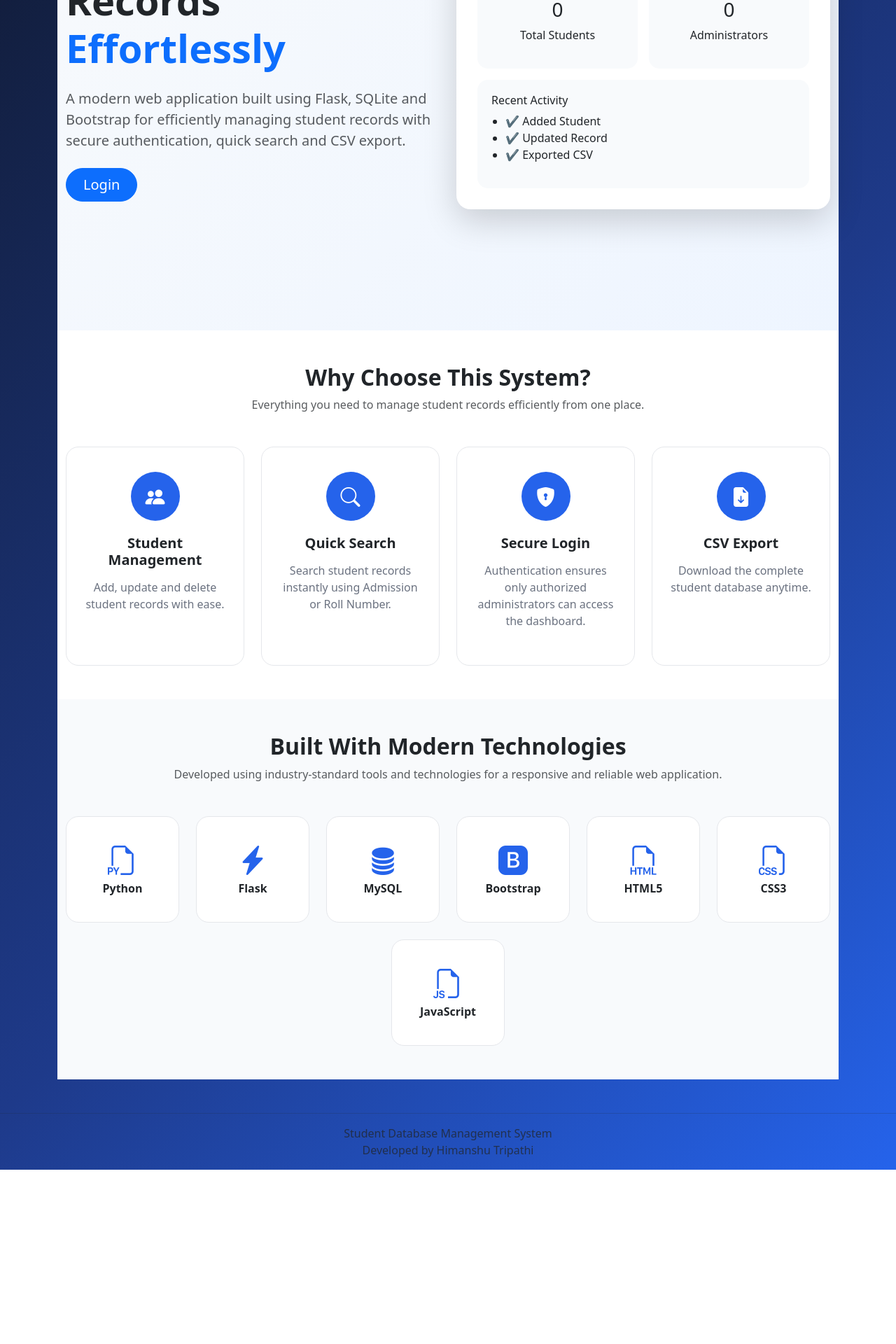
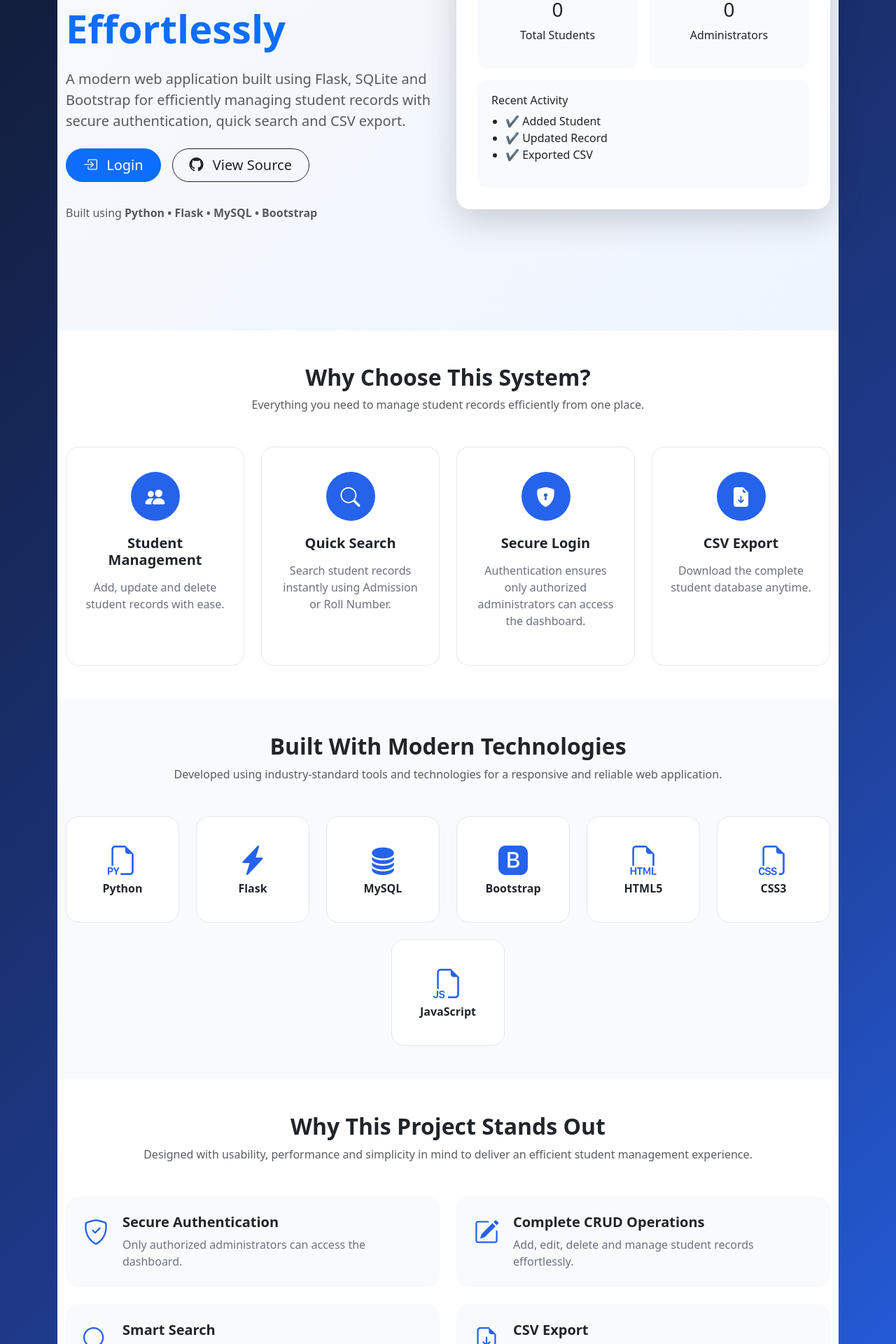
Before and after one commit to himanshu07-12/student-database-management-system, a Flask app: page / in a window 1280 px wide. Shown: the part 440-2360 px from the top of the page at 70% size. Before the commit the page ends 2111 px from the top, so only its background shows below. Run offline with Flask 3, Linux system fonts and the light colour scheme; data that the repository does not hold is empty; some libraries are stand-ins or nearby versions.

Commit message:
added github link

```diff
--- a/static/style.css
+++ b/static/style.css
@@ -236,3 +236,92 @@ body{
     font-weight:600;
 
 }
+.highlights-section{
+
+    background:white;
+
+}
+
+.highlight-item{
+
+    display:flex;
+
+    gap:20px;
+
+    padding:25px;
+
+    background:#f8fafc;
+
+    border-radius:18px;
+
+    transition:.35s;
+
+    height:100%;
+
+}
+
+.highlight-item:hover{
+
+    transform:translateY(-6px);
+
+    box-shadow:0 15px 35px rgba(0,0,0,.08);
+
+}
+
+.highlight-item i{
+
+    font-size:36px;
+
+    color:#2563eb;
+
+    flex-shrink:0;
+
+}
+
+.highlight-item h5{
+
+    margin-bottom:8px;
+
+    font-weight:600;
+
+}
+
+.highlight-item p{
+
+    margin:0;
+
+    color:#6b7280;
+
+}
+
+.btn-outline-dark{
+
+    transition:all .3s ease;
+
+}
+
+.btn-outline-dark:hover{
+
+    background:#111827;
+
+    color:white;
+
+    transform:translateY(-3px);
+
+    box-shadow:0 10px 25px rgba(0,0,0,.15);
+
+}
+
+.btn-primary{
+
+    transition:all .3s ease;
+
+}
+
+.btn-primary:hover{
+
+    transform:translateY(-3px);
+
+    box-shadow:0 10px 25px rgba(37,99,235,.35);
+
+}
--- a/templates/index.html
+++ b/templates/index.html
@@ -30,13 +30,31 @@
 
                 </p>
 
-                <a href="/login"
-                   class="btn btn-primary btn-lg px-4 rounded-pill">
+                <div class="d-flex flex-wrap gap-3 mt-4">
 
-                    Login
+                    <a href="/login"
+                        class="btn btn-primary btn-lg px-4 rounded-pill">
 
-                </a>
+                        <i class="bi bi-box-arrow-in-right me-2"></i>
+                        Login
 
+                    </a>
+
+                    <a href="https://github.com/himanshu07-12/student-database-management-system"
+                         target="_blank"
+                         class="btn btn-outline-dark btn-lg px-4 rounded-pill">
+
+                        <i class="bi bi-github me-2"></i>
+                        View Source
+
+                    </a>
+                    <p class="text-muted mt-3 mb-0">
+
+                        Built using <strong>Python • Flask • MySQL • Bootstrap</strong>
+
+                    </p>
+
+                </div>
             </div>
 
             <!-- Right Side -->
@@ -315,4 +333,168 @@
     </div>
 
 </section>
+
+<section class="highlights-section py-5">
+
+    <div class="container">
+
+        <div class="text-center mb-5">
+
+            <h2 class="fw-bold">
+                Why This Project Stands Out
+            </h2>
+
+            <p class="text-muted">
+
+                Designed with usability, performance and
+                simplicity in mind to deliver an efficient
+                student management experience.
+
+            </p>
+
+        </div>
+
+        <div class="row g-4">
+
+            <div class="col-md-6">
+
+                <div class="highlight-item">
+
+                    <i class="bi bi-shield-check"></i>
+
+                    <div>
+
+                        <h5>Secure Authentication</h5>
+
+                        <p>
+                            Only authorized administrators
+                            can access the dashboard.
+                        </p>
+
+                    </div>
+
+                </div>
+
+            </div>
+
+            <div class="col-md-6">
+
+                <div class="highlight-item">
+
+                    <i class="bi bi-pencil-square"></i>
+
+                    <div>
+
+                        <h5>Complete CRUD Operations</h5>
+
+                        <p>
+
+                            Add, edit, delete and manage
+                            student records effortlessly.
+
+                        </p>
+
+                    </div>
+
+                </div>
+
+            </div>
+
+            <div class="col-md-6">
+
+                <div class="highlight-item">
+
+                    <i class="bi bi-search"></i>
+
+                    <div>
+
+                        <h5>Smart Search</h5>
+
+                        <p>
+
+                            Find students instantly using
+                            Admission or Roll Number.
+
+                        </p>
+
+                    </div>
+
+                </div>
+
+            </div>
+
+            <div class="col-md-6">
+
+                <div class="highlight-item">
+
+                    <i class="bi bi-file-earmark-arrow-down"></i>
+
+                    <div>
+
+                        <h5>CSV Export</h5>
+
+                        <p>
+
+                            Export all student data in CSV
+                            format with one click.
+
+                        </p>
+
+                    </div>
+
+                </div>
+
+            </div>
+
+            <div class="col-md-6">
+
+                <div class="highlight-item">
+
+                    <i class="bi bi-phone"></i>
+
+                    <div>
+
+                        <h5>Responsive Design</h5>
+
+                        <p>
+
+                            Optimized for desktops, tablets
+                            and mobile devices.
+
+                        </p>
+
+                    </div>
+
+                </div>
+
+            </div>
+
+            <div class="col-md-6">
+
+                <div class="highlight-item">
+
+                    <i class="bi bi-speedometer2"></i>
+
+                    <div>
+
+                        <h5>Modern Dashboard</h5>
+
+                        <p>
+
+                            Clean interface designed for
+                            efficient administration.
+
+                        </p>
+
+                    </div>
+
+                </div>
+
+            </div>
+
+        </div>
+
+    </div>
+
+</section>
 {% endblock %}
```
